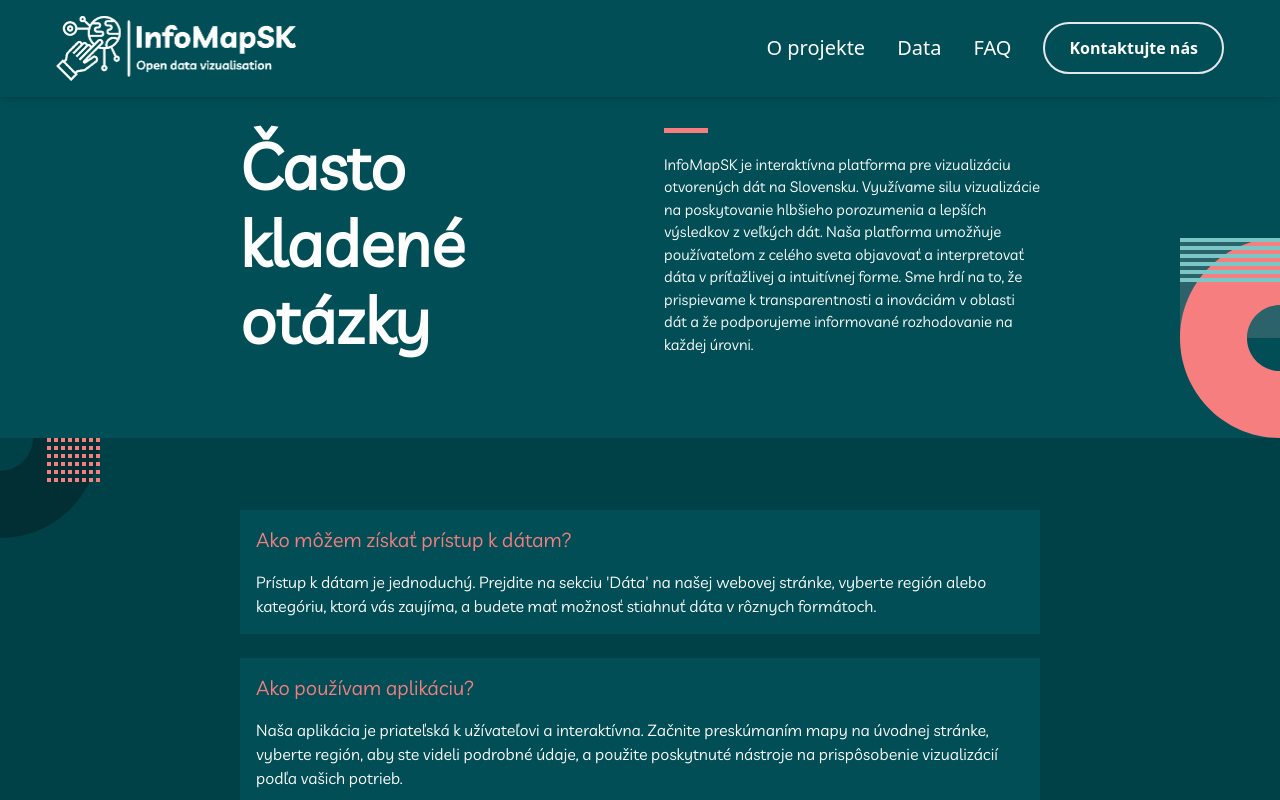
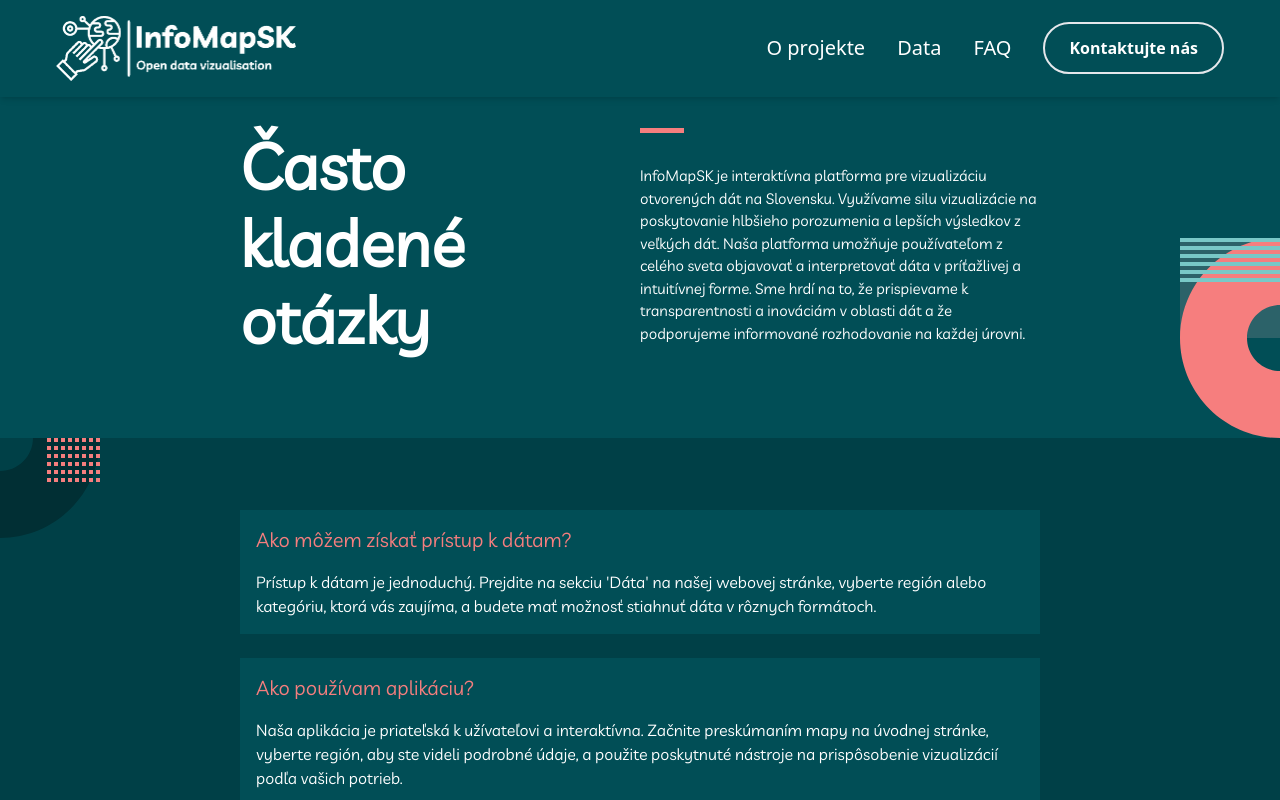
Before and after one commit to zsoolti8917/InfoMapSK-frontend, a React (Vite) app: page / in a window 1280 px wide. Shown: the top 800 px of the page. Built offline with nearby package versions, Linux system fonts and the light colour scheme.

Commit message:
changed herop style

```diff
--- a/src/pages/FAQ/components/Hero.jsx
+++ b/src/pages/FAQ/components/Hero.jsx
@@ -3,7 +3,7 @@ import bgGraph from '../../../assets/bg-pattern-about-1-mobile-nav-1.svg'
 const Hero = () => {
   return (
     <section className='bg-primary-700 w-full md:min-h-fit min-h-96 md:pt-38 pt-32 relative z-[-1] overflow-hidden pb-32 lg:pb-20'>
-        <div className='max-w-[500px] lg:max-w-[800px] desktop:max-w-container m-auto text-primary-100 font-livvic flex flex-col gap-4 lg:gap-12 text-center px-4 lg:px-0 md:gap-8 lg:flex-row lg:text-left lg:gap-0'>
+        <div className='max-w-[500px] lg:max-w-[800px] desktop:max-w-container m-auto text-primary-100 font-livvic flex flex-col gap-4 text-center px-4 lg:px-0 md:gap-8 lg:flex-row lg:text-left lg:gap-0'>
             <h1 className='md:text-[64px] text-4xl font-bold md:leading-none lg:leading-[1.2] flex-grow lg:flex-[1]'>Často kladené otázky</h1>
             <div className='flex items-center relative flex-grow lg:flex-[1]'>
             <div className='absolute w-[44px] h-[5px] bg-primary-300 top-0 left-0 hidden lg:block'></div>
```
